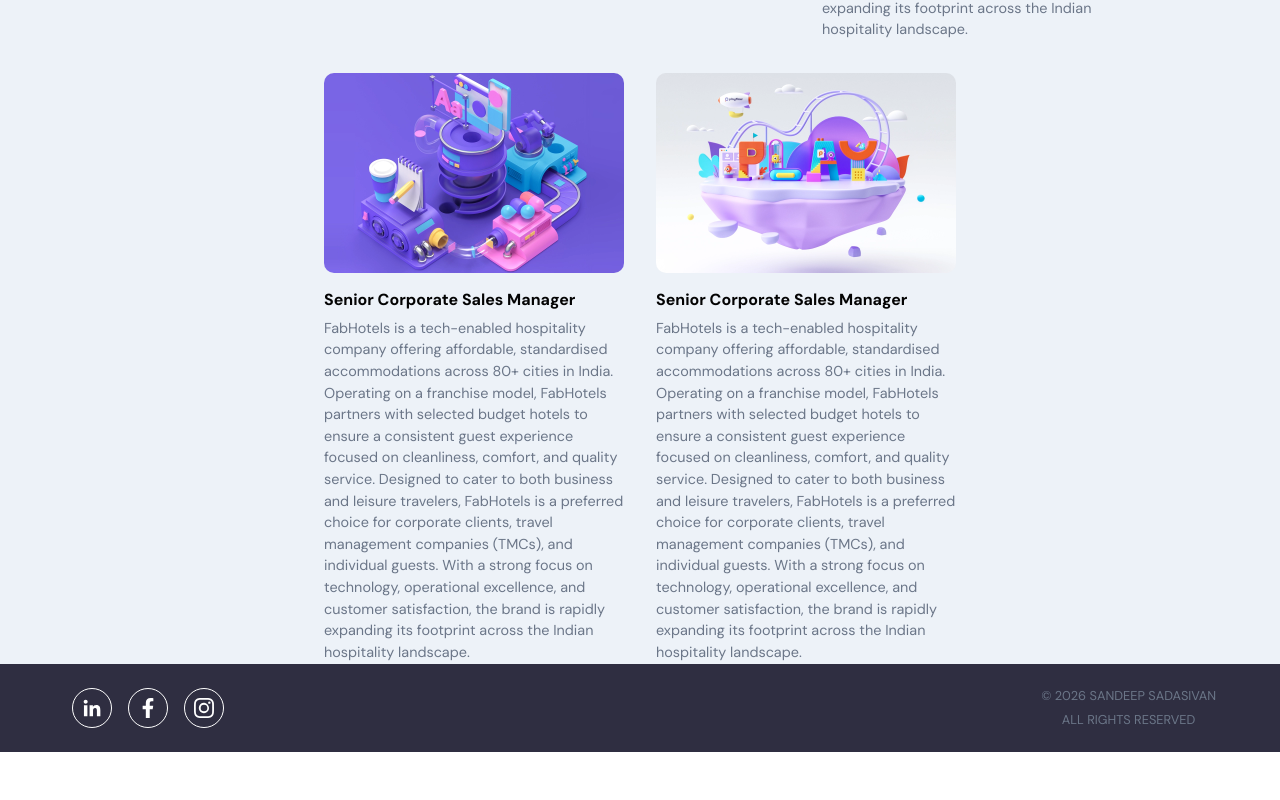
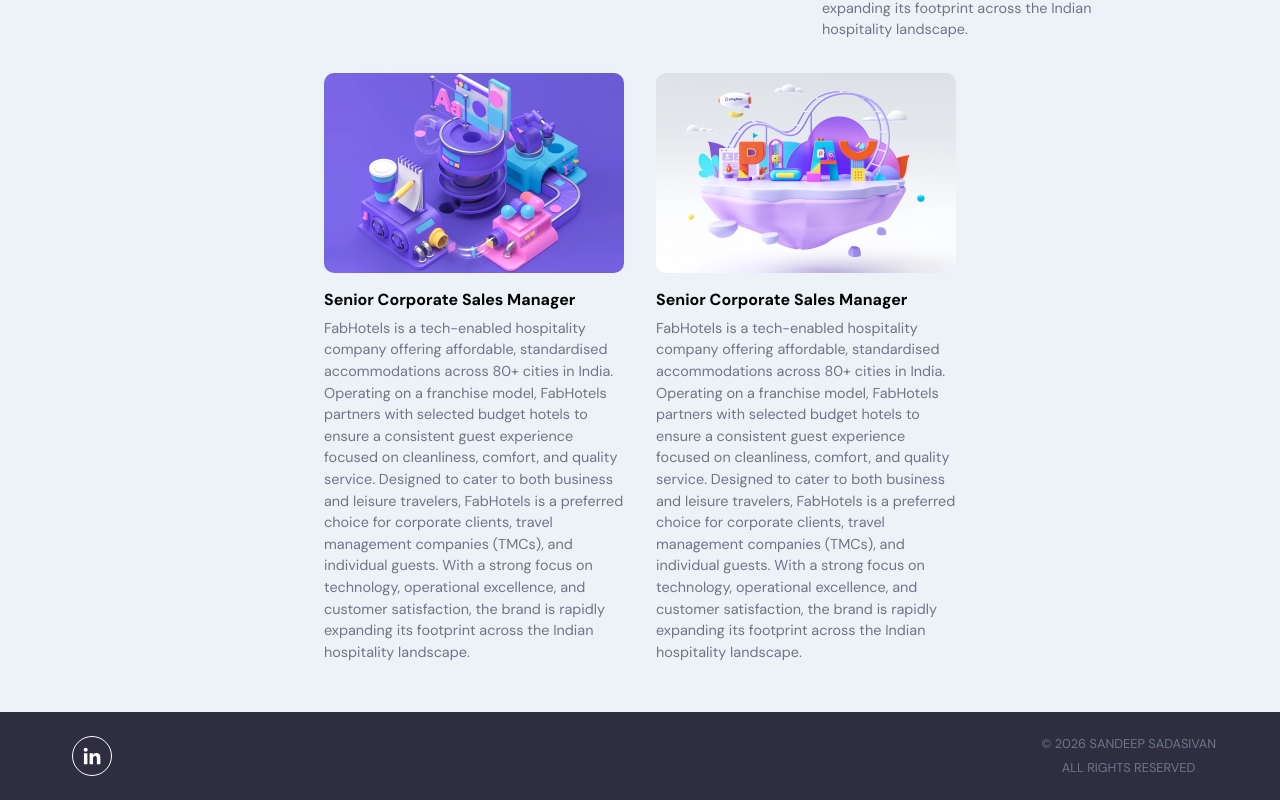
Before and after one commit to sandeepsadasivansdpk/sandeep.sadasivan.sdpk, a React (Vite) app in the folder frontend_react/: page /about in a window 1280 px wide. Shown: the part 1330-2130 px from the top of the page. Before the commit the page ends 2082 px from the top, so only its background shows below. Built offline with nearby package versions, Linux system fonts and the light colour scheme.

Commit message:
Updating the changes

```diff
--- a/frontend_react/src/components/Footer/Footer.jsx
+++ b/frontend_react/src/components/Footer/Footer.jsx
@@ -65,34 +65,6 @@
             <GrLinkedinOption />
           </a>
         </motion.div>
-        <motion.div
-          className="app__flex"
-          variants={childSocialVariant}
-          whileInView="view"
-        >
-          <a
-            href="https://www.facebook.com/"
-            target="_blank"
-            rel="noreferrer"
-            className="app__flex"
-          >
-            <FaFacebookF />
-          </a>
-        </motion.div>
-        <motion.div
-          className="app__flex"
-          variants={childSocialVariant}
-          whileInView="view"
-        >
-          <a
-            href="https://www.instagram.com"
-            target="_blank"
-            rel="noreferrer"
-            className="app__flex"
-          >
-            <BsInstagram />
-          </a>
-        </motion.div>
       </motion.div>
       <motion.div
         className="app__footer-copyrights"
--- a/frontend_react/src/components/SocialMedia.jsx
+++ b/frontend_react/src/components/SocialMedia.jsx
@@ -16,26 +16,6 @@
           <BsLinkedin />
         </a>
       </div>
-      <div>
-        <a
-          href="https://www.facebook.com"
-          target="_blank"
-          rel="noreferrer"
-          className="app__flex"
-        >
-          <FaFacebookF />
-        </a>
-      </div>
-      <div>
-        <a
-          href="https://www.instagram.com"
-          target="_blank"
-          rel="noreferrer"
-          className="app__flex"
-        >
-          <BsInstagram />
-        </a>
-      </div>
     </div>
   );
 };
--- a/frontend_react/src/containers/About/About.scss
+++ b/frontend_react/src/containers/About/About.scss
@@ -127,6 +127,7 @@
   justify-content: center;
   align-items: flex-start;
   gap: 2rem;
+  margin-bottom: 3rem;
 }
 
 .app__about-role-item {
```
